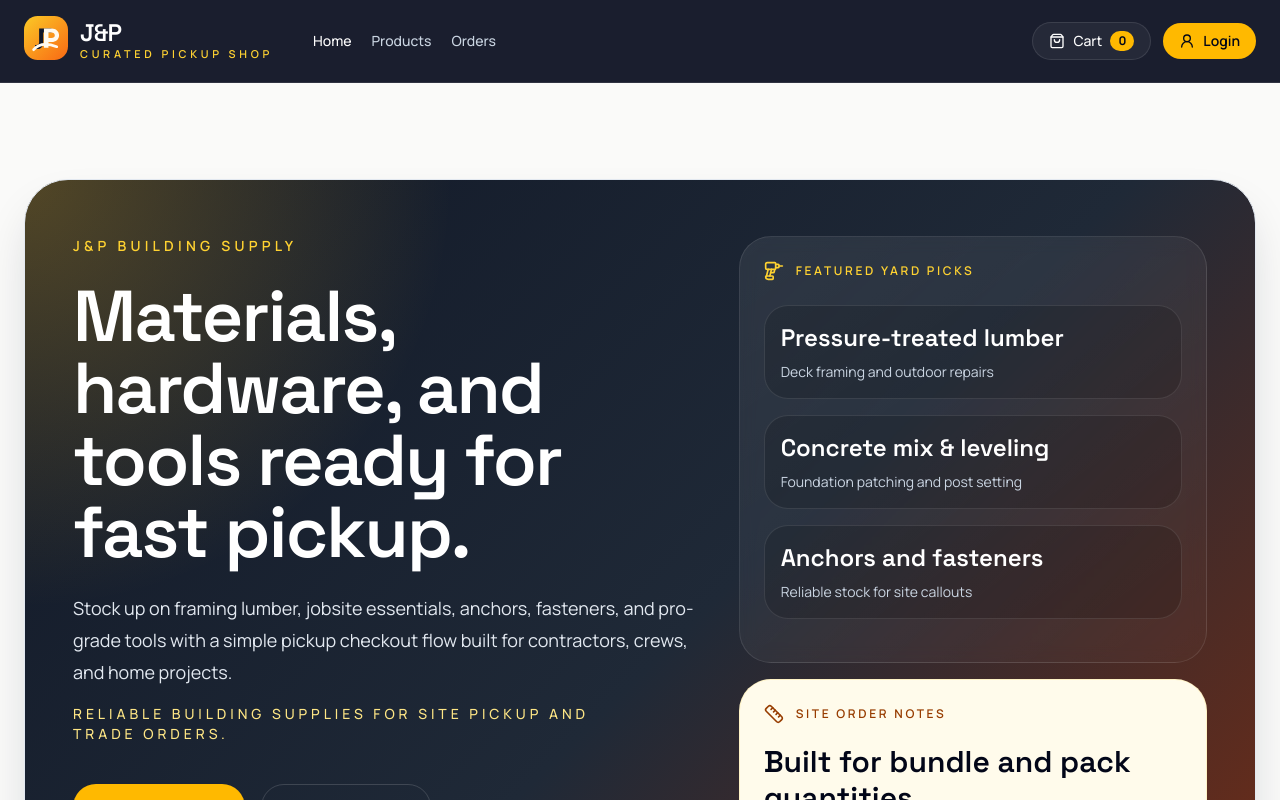
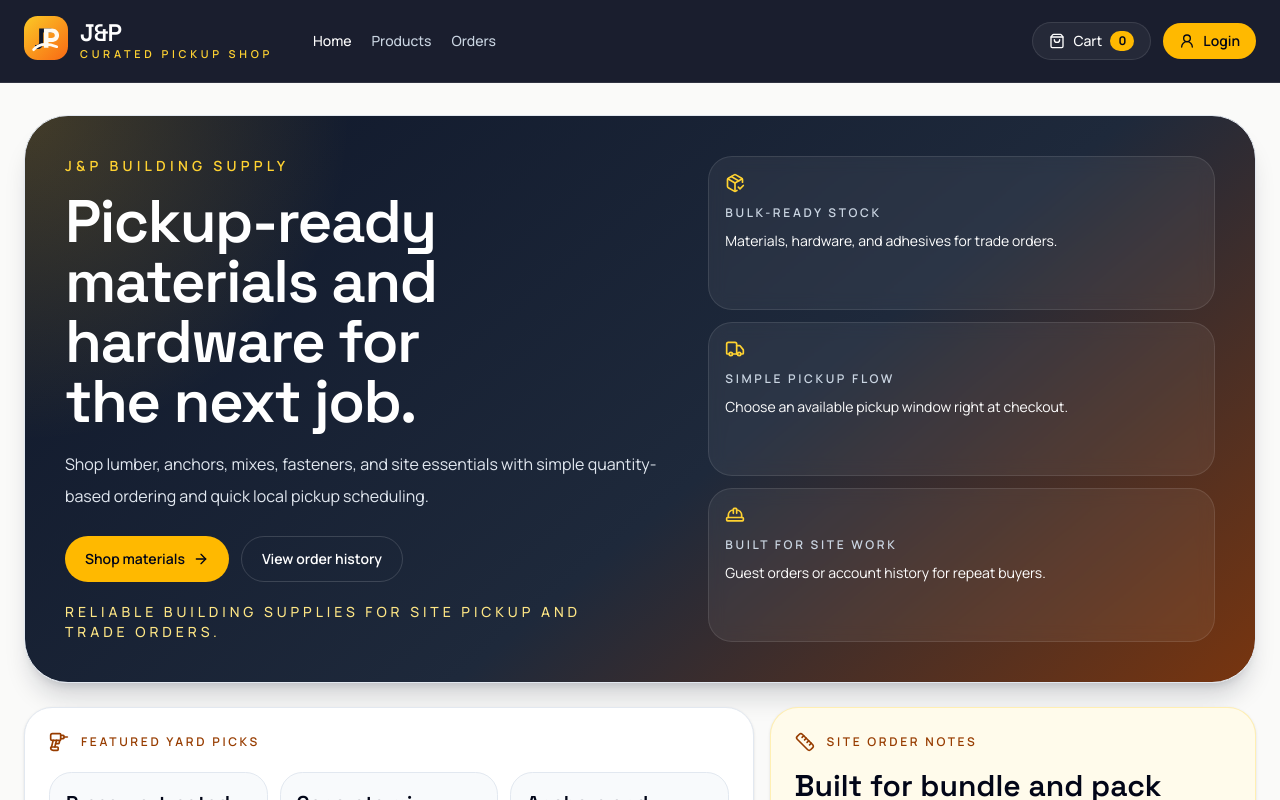
Before and after one commit to johneylin/StoreTemplate, a Next.js app: page / in a window 1280 px wide. Shown: the top 800 px of the page. Built offline with nearby package versions, Linux system fonts and the light colour scheme; no server answers; the database is empty.

Commit message:
fix: refine storefront mobile layout and pickup times

```diff
--- a/app/(shop)/login/page.tsx
+++ b/app/(shop)/login/page.tsx
@@ -1,6 +1,5 @@
 import { redirect } from "next/navigation";
 import { AuthForm } from "@/components/auth-form";
-import { BrandLogo } from "@/components/brand-logo";
 import { getSession } from "@/lib/auth";
 
 export default async function LoginPage() {
@@ -11,19 +10,7 @@ export default async function LoginPage() {
   }
 
   return (
-    <div className="mx-auto grid w-full max-w-7xl gap-10 px-6 py-16 pb-24 lg:grid-cols-[1fr_420px] lg:items-center">
-      <section className="rounded-[2.5rem] bg-slate-950 p-10 text-white shadow-2xl shadow-slate-900/20">
-        <BrandLogo />
-        <p className="mt-8 text-sm font-semibold uppercase tracking-[0.28em] text-amber-300">Account access</p>
-        <h1 className="mt-4 font-display text-5xl font-semibold tracking-tight text-balance">Login for pickup checkout, order history, and admin access.</h1>
-        <p className="mt-4 max-w-2xl text-lg leading-8 text-slate-300">
-          Guest checkout is available, and shoppers can also create an account here for order history. Admin credentials are configured privately through environment variables and are not displayed on this page.
-        </p>
-        <div className="mt-8 rounded-[2rem] bg-white/5 p-6 text-sm leading-7 text-slate-200">
-          <p><strong>Shoppers:</strong> you can register a new account from this form.</p>
-          <p><strong>Admins:</strong> use the email and password configured for your deployment.</p>
-        </div>
-      </section>
+    <div className="mx-auto flex w-full max-w-7xl justify-center px-4 py-10 pb-20 sm:px-6 sm:py-16 sm:pb-24">
       <AuthForm />
     </div>
   );
--- a/app/(shop)/page.tsx
+++ b/app/(shop)/page.tsx
@@ -14,85 +14,85 @@ export default async function HomePage() {
 
   return (
     <div className="pb-20">
-      <section className="mx-auto w-full max-w-7xl px-6 py-16 lg:py-24">
-        <div className="overflow-hidden rounded-[2.75rem] border border-slate-200 bg-[radial-gradient(circle_at_top_left,_rgba(251,191,36,0.28),_transparent_28%),linear-gradient(135deg,_#111827_0%,_#1f2937_52%,_#7c2d12_100%)] text-white shadow-2xl shadow-slate-900/20">
-          <div className="grid gap-8 px-8 py-10 lg:grid-cols-[1.15fr_0.85fr] lg:px-12 lg:py-14">
+      <section className="mx-auto w-full max-w-7xl px-4 pt-6 pb-8 sm:px-6 sm:pt-8">
+        <div className="overflow-hidden rounded-[2rem] border border-slate-200 bg-[radial-gradient(circle_at_top_left,_rgba(251,191,36,0.22),_transparent_24%),linear-gradient(140deg,_#0f172a_0%,_#1e293b_58%,_#78350f_100%)] text-white shadow-xl shadow-slate-900/15 sm:rounded-[2.75rem]">
+          <div className="grid gap-6 px-5 py-6 sm:px-8 sm:py-8 lg:grid-cols-[1.1fr_0.9fr] lg:px-10 lg:py-10">
             <div>
-              <p className="text-sm font-semibold uppercase tracking-[0.3em] text-amber-300">{STORE_NAME} Building Supply</p>
-              <h1 className="mt-6 max-w-4xl font-display text-5xl font-semibold tracking-tight text-balance md:text-7xl">
-                Materials, hardware, and tools ready for fast pickup.
+              <p className="text-xs font-semibold uppercase tracking-[0.3em] text-amber-300 sm:text-sm">{STORE_NAME} Building Supply</p>
+              <h1 className="mt-4 max-w-3xl font-display text-3xl font-semibold tracking-tight text-balance sm:text-4xl lg:text-6xl">
+                Pickup-ready materials and hardware for the next job.
               </h1>
-              <p className="mt-6 max-w-2xl text-lg leading-8 text-slate-200">
-                Stock up on framing lumber, jobsite essentials, anchors, fasteners, and pro-grade tools with a simple pickup checkout flow built for contractors, crews, and home projects.
+              <p className="mt-4 max-w-2xl text-sm leading-7 text-slate-200 sm:text-base sm:leading-8">
+                Shop lumber, anchors, mixes, fasteners, and site essentials with simple quantity-based ordering and quick local pickup scheduling.
               </p>
-              <p className="mt-4 max-w-xl text-sm font-medium uppercase tracking-[0.28em] text-amber-200">
-                {STORE_TAGLINE}
-              </p>
-              <div className="mt-10 flex flex-wrap gap-4">
-                <Link href="/products" className="inline-flex items-center gap-2 rounded-full bg-amber-400 px-6 py-3 text-sm font-semibold text-slate-950 transition hover:bg-amber-300">
+              <div className="mt-6 flex flex-col gap-3 sm:flex-row sm:flex-wrap">
+                <Link href="/products" className="inline-flex items-center justify-center gap-2 rounded-full bg-amber-400 px-5 py-3 text-sm font-semibold text-slate-950 transition hover:bg-amber-300">
                   Shop materials
                   <ArrowRight className="h-4 w-4" />
                 </Link>
-                <Link href="/orders" className="inline-flex items-center gap-2 rounded-full border border-white/15 px-6 py-3 text-sm font-semibold text-white transition hover:bg-white/10">
+                <Link href="/orders" className="inline-flex items-center justify-center gap-2 rounded-full border border-white/15 px-5 py-3 text-sm font-semibold text-white transition hover:bg-white/10">
                   View order history
                 </Link>
               </div>
+              <p className="mt-5 max-w-xl text-xs font-medium uppercase tracking-[0.24em] text-amber-200 sm:text-sm sm:tracking-[0.28em]">
+                {STORE_TAGLINE}
+              </p>
+            </div>
 
-              <div className="mt-10 grid gap-3 sm:grid-cols-3">
+            <div className="grid gap-3 sm:grid-cols-3 lg:grid-cols-1">
               {[
-                  { icon: PackageCheck, label: "Bulk-ready catalog", value: "Lumber, hardware, adhesives" },
-                  { icon: Truck, label: "Pickup workflow", value: "Fast local collection windows" },
-                  { icon: HardHat, label: "Trade friendly", value: "Guest checkout or account orders" },
+                { icon: PackageCheck, label: "Bulk-ready stock", value: "Materials, hardware, and adhesives for trade orders." },
+                { icon: Truck, label: "Simple pickup flow", value: "Choose an available pickup window right at checkout." },
+                { icon: HardHat, label: "Built for site work", value: "Guest orders or account history for repeat buyers." },
               ].map((item) => (
-                  <article key={item.label} className="rounded-[1.75rem] border border-white/10 bg-white/5 p-4 backdrop-blur-sm">
+                <article key={item.label} className="rounded-[1.5rem] border border-white/10 bg-white/6 p-4 backdrop-blur-sm">
                   <item.icon className="h-5 w-5 text-amber-300" />
-                    <p className="mt-4 text-xs font-semibold uppercase tracking-[0.22em] text-slate-300">{item.label}</p>
+                  <p className="mt-3 text-xs font-semibold uppercase tracking-[0.22em] text-slate-300">{item.label}</p>
                   <p className="mt-2 text-sm leading-6 text-white">{item.value}</p>
                 </article>
               ))}
             </div>
           </div>
+        </div>
 
-            <div className="grid gap-4 lg:grid-rows-[1.1fr_0.9fr]">
-              <div className="rounded-[2rem] border border-white/10 bg-[linear-gradient(145deg,_rgba(255,255,255,0.08),_rgba(255,255,255,0.02))] p-6 backdrop-blur-sm">
-                <div className="flex items-center gap-3 text-amber-300">
+        <div className="mt-6 grid gap-4 lg:grid-cols-[1.2fr_0.8fr]">
+          <div className="rounded-[1.75rem] border border-slate-200 bg-white p-5 shadow-sm sm:p-6">
+            <div className="flex items-center gap-3 text-amber-800">
               <Drill className="h-5 w-5" />
               <p className="text-xs font-semibold uppercase tracking-[0.22em]">Featured yard picks</p>
             </div>
-                <div className="mt-6 grid gap-4">
+            <div className="mt-5 grid gap-3 sm:grid-cols-3 lg:grid-cols-3">
               {[
-                    { name: "Pressure-treated lumber", note: "Deck framing and outdoor repairs" },
-                    { name: "Concrete mix & leveling", note: "Foundation patching and post setting" },
+                { name: "Pressure-treated lumber", note: "Deck framing and exterior repairs" },
+                { name: "Concrete mix", note: "Footings, posts, and patch work" },
                 { name: "Anchors and fasteners", note: "Reliable stock for site callouts" },
               ].map((item) => (
-                    <div key={item.name} className="rounded-[1.5rem] border border-white/10 bg-black/15 px-4 py-4">
-                      <p className="font-display text-2xl font-semibold">{item.name}</p>
-                      <p className="mt-2 text-sm text-slate-300">{item.note}</p>
+                <div key={item.name} className="rounded-[1.4rem] border border-slate-200 bg-slate-50 px-4 py-4">
+                  <p className="font-display text-xl font-semibold text-slate-950">{item.name}</p>
+                  <p className="mt-2 text-sm leading-6 text-slate-600">{item.note}</p>
                 </div>
               ))}
             </div>
           </div>
 
-              <div className="rounded-[2rem] border border-amber-300/20 bg-amber-50 p-6 text-slate-950">
+          <div className="rounded-[1.75rem] border border-amber-300/30 bg-amber-50 p-5 text-slate-950 shadow-sm sm:p-6">
             <div className="flex items-center gap-3 text-amber-800">
               <Ruler className="h-5 w-5" />
               <p className="text-xs font-semibold uppercase tracking-[0.22em]">Site order notes</p>
             </div>
-                <h2 className="mt-5 font-display text-3xl font-semibold">Built for bundle and pack quantities</h2>
+            <h2 className="mt-4 font-display text-2xl font-semibold sm:text-3xl">Built for bundle and pack quantities</h2>
             <p className="mt-3 text-sm leading-7 text-slate-700">
               Set minimum order quantities for materials sold by box, bundle, or case, then let customers place pickup orders without back-and-forth quoting.
             </p>
           </div>
         </div>
-          </div>
-        </div>
       </section>
 
-      <section className="mx-auto w-full max-w-7xl px-6 pb-8">
+      <section className="mx-auto w-full max-w-7xl px-4 pb-8 sm:px-6">
         <div className="flex flex-wrap items-center justify-between gap-4">
-          <div>
+          <div className="min-w-0">
             <p className="text-sm font-semibold uppercase tracking-[0.28em] text-amber-700">Featured products</p>
-            <h2 className="mt-2 font-display text-4xl font-semibold text-slate-950">Top picks for the next build</h2>
+            <h2 className="mt-2 font-display text-3xl font-semibold text-slate-950 sm:text-4xl">Top picks for the next build</h2>
           </div>
           <div className="flex flex-wrap gap-2">
             {categories.map((category) => (
--- a/app/(shop)/products/[slug]/page.tsx
+++ b/app/(shop)/products/[slug]/page.tsx
@@ -24,8 +24,8 @@ export default async function ProductDetailPage({ params }: ProductDetailPagePro
   const canBuy = !isComingSoon && !isOutOfStock;
 
   return (
-    <div className="mx-auto grid w-full max-w-7xl gap-10 px-6 py-12 pb-20 lg:grid-cols-[1fr_0.85fr]">
-      <div className="relative aspect-[4/3] overflow-hidden rounded-[2.5rem] border border-slate-200 bg-white shadow-sm lg:aspect-auto lg:min-h-[620px]">
+    <div className="mx-auto grid w-full max-w-7xl gap-6 px-4 py-6 pb-16 sm:gap-10 sm:px-6 sm:py-10 sm:pb-20 lg:grid-cols-[1fr_0.85fr] lg:py-12">
+      <div className="relative aspect-[4/3] overflow-hidden rounded-[2rem] border border-slate-200 bg-white shadow-sm sm:rounded-[2.5rem] lg:aspect-auto lg:min-h-[620px]">
         {product.videoUrl ? (
           <video src={product.videoUrl} controls className="h-full w-full object-cover" />
         ) : (
@@ -39,17 +39,21 @@ export default async function ProductDetailPage({ params }: ProductDetailPagePro
         )}
       </div>
 
-      <section className="rounded-[2.5rem] border border-slate-200 bg-white p-8 shadow-sm">
+      <section className="rounded-[2rem] border border-slate-200 bg-white p-5 shadow-sm sm:rounded-[2.5rem] sm:p-8">
         <Link href="/products" className="text-sm font-semibold text-slate-500 transition hover:text-slate-950">
           Back to products
         </Link>
-        <p className="mt-6 text-sm font-semibold uppercase tracking-[0.28em] text-amber-700">{product.category}</p>
-        <h1 className="mt-3 font-display text-5xl font-semibold tracking-tight text-slate-950">{product.name}</h1>
-        <p className="mt-5 text-lg leading-8 text-slate-600">{product.description}</p>
-        <div className="mt-8 flex items-center justify-between gap-4 rounded-[2rem] bg-slate-50 px-5 py-4">
+        <p className="mt-5 text-xs font-semibold uppercase tracking-[0.24em] text-amber-700 sm:mt-6 sm:text-sm sm:tracking-[0.28em]">
+          {product.category}
+        </p>
+        <h1 className="mt-3 font-display text-3xl font-semibold tracking-tight text-slate-950 sm:text-4xl lg:text-5xl">
+          {product.name}
+        </h1>
+        <p className="mt-4 text-base leading-7 text-slate-600 sm:mt-5 sm:text-lg sm:leading-8">{product.description}</p>
+        <div className="mt-6 flex flex-col gap-4 rounded-[1.75rem] bg-slate-50 px-4 py-4 sm:mt-8 sm:flex-row sm:items-center sm:justify-between sm:rounded-[2rem] sm:px-5">
           <div>
             <p className="text-sm text-slate-500">Price</p>
-            <p className="font-display text-3xl font-semibold text-slate-950">{formatCurrency(product.price)}</p>
+            <p className="font-display text-2xl font-semibold text-slate-950 sm:text-3xl">{formatCurrency(product.price)}</p>
             <p className="mt-2 text-sm font-semibold text-slate-700">
               {isComingSoon ? "Coming soon" : isOutOfStock ? "Out of stock" : `In stock: ${product.stockQuantity}`}
             </p>
@@ -64,6 +68,7 @@ export default async function ProductDetailPage({ params }: ProductDetailPagePro
             minimumQuantity={product.minimumOrderQuantity}
             disabled={!canBuy}
             label={isComingSoon ? "Coming soon" : isOutOfStock ? "Out of stock" : undefined}
+            className="w-full sm:w-auto"
           />
         </div>
       </section>
--- a/components/add-to-cart-button.tsx
+++ b/components/add-to-cart-button.tsx
@@ -4,17 +4,20 @@ import { useState } from "react";
 import { useRouter } from "next/navigation";
 import { LoaderCircle } from "lucide-react";
 import { useCart } from "@/components/cart-provider";
+import { cn } from "@/lib/utils";
 
 export function AddToCartButton({
   productId,
   minimumQuantity = 1,
   disabled = false,
   label,
+  className,
 }: {
   productId: string;
   minimumQuantity?: number;
   disabled?: boolean;
   label?: string;
+  className?: string;
 }) {
   const { addItem } = useCart();
   const router = useRouter();
@@ -33,7 +36,10 @@ export function AddToCartButton({
         setTimeout(() => setPending(false), 250);
       }}
       disabled={disabled}
-      className="inline-flex min-w-32 items-center justify-center gap-2 rounded-full bg-slate-950 px-5 py-3 text-sm font-semibold text-white transition hover:bg-slate-800 disabled:cursor-not-allowed disabled:bg-slate-300 disabled:text-slate-600"
+      className={cn(
+        "inline-flex min-w-32 items-center justify-center gap-2 rounded-full bg-slate-950 px-5 py-3 text-sm font-semibold text-white transition hover:bg-slate-800 disabled:cursor-not-allowed disabled:bg-slate-300 disabled:text-slate-600",
+        className,
+      )}
     >
       {pending ? <LoaderCircle className="h-4 w-4 animate-spin" /> : null}
       {label ?? (minimumQuantity > 1 ? `Add ${minimumQuantity}+ to cart` : "Add to cart")}
--- a/components/site-header.tsx
+++ b/components/site-header.tsx
@@ -21,10 +21,14 @@ export function SiteHeader() {
 
   return (
     <header className="sticky top-0 z-30 border-b border-white/10 bg-slate-950/90 backdrop-blur">
-      <div className="mx-auto flex w-full max-w-7xl items-center justify-between gap-6 px-6 py-4">
-        <div className="flex items-center gap-10">
+      <div className="mx-auto flex w-full max-w-7xl flex-wrap items-center justify-between gap-4 px-4 py-3 sm:px-6 sm:py-4">
+        <div className="flex min-w-0 items-center gap-4 sm:gap-10">
           <Link href="/" className="transition hover:opacity-90">
-            <BrandLogo />
+            <BrandLogo
+              className="gap-2 sm:gap-3"
+              markClassName="h-9 w-9 sm:h-11 sm:w-11"
+              textClassName="[&_span:first-child]:text-lg sm:[&_span:first-child]:text-2xl [&_span:last-child]:hidden sm:[&_span:last-child]:block"
+            />
           </Link>
           <nav className="hidden gap-5 md:flex">
             {links.map((link) => (
@@ -42,13 +46,13 @@ export function SiteHeader() {
           </nav>
         </div>
 
-        <div className="flex items-center gap-3">
+        <div className="flex w-full items-center justify-end gap-2 sm:w-auto sm:gap-3">
           <Link
             href="/cart"
-            className="inline-flex items-center gap-2 rounded-full border border-white/10 bg-white/5 px-4 py-2 text-sm font-medium text-white transition hover:bg-white/10"
+            className="inline-flex items-center gap-2 rounded-full border border-white/10 bg-white/5 px-3 py-2 text-sm font-medium text-white transition hover:bg-white/10 sm:px-4"
           >
             <ShoppingBag className="h-4 w-4" />
-            Cart
+            <span className="hidden sm:inline">Cart</span>
             <span className="rounded-full bg-amber-400 px-2 py-0.5 text-xs font-bold text-slate-950">
               {count}
             </span>
@@ -58,15 +62,15 @@ export function SiteHeader() {
             <button
               type="button"
               onClick={() => signOut({ callbackUrl: "/" })}
-              className="inline-flex items-center gap-2 rounded-full border border-white/10 px-4 py-2 text-sm font-medium text-slate-200 transition hover:bg-white/10"
+              className="inline-flex min-w-0 items-center gap-2 rounded-full border border-white/10 px-3 py-2 text-sm font-medium text-slate-200 transition hover:bg-white/10 sm:px-4"
             >
               <UserRound className="h-4 w-4" />
-              {session.user.name ?? "Sign out"}
+              <span className="truncate">{session.user.name ?? "Sign out"}</span>
             </button>
           ) : (
             <Link
               href="/login"
-              className="inline-flex items-center gap-2 rounded-full bg-amber-400 px-4 py-2 text-sm font-semibold text-slate-950 transition hover:bg-amber-300"
+              className="inline-flex items-center gap-2 rounded-full bg-amber-400 px-3 py-2 text-sm font-semibold text-slate-950 transition hover:bg-amber-300 sm:px-4"
             >
               <UserRound className="h-4 w-4" />
               Login
--- a/lib/order-display.ts
+++ b/lib/order-display.ts
@@ -1,6 +1,35 @@
 import { formatAddress } from "@/lib/store-config";
 
-const PICKUP_TIME_ZONE = "America/Toronto";
+function padPickupPart(value: number) {
+  return value.toString().padStart(2, "0");
+}
+
+function formatPickupTimeValue(date: Date) {
+  return new Intl.DateTimeFormat("en-CA", {
+    hour: "numeric",
+    minute: "2-digit",
+    timeZone: "UTC",
+  }).format(date);
+}
+
+export function createPickupDate(value: string) {
+  const [year, month, day] = value.split("-").map(Number);
+  return new Date(Date.UTC(year, month - 1, day));
+}
+
+export function createPickupDateTime(date: string, time: string) {
+  const [year, month, day] = date.split("-").map(Number);
+  const [hours, minutes] = time.split(":").map(Number);
+  return new Date(Date.UTC(year, month - 1, day, hours, minutes));
+}
+
+export function formatPickupDateInputValue(date: Date) {
+  return `${date.getUTCFullYear()}-${padPickupPart(date.getUTCMonth() + 1)}-${padPickupPart(date.getUTCDate())}`;
+}
+
+export function formatPickupTimeInputValue(date: Date) {
+  return `${padPickupPart(date.getUTCHours())}:${padPickupPart(date.getUTCMinutes())}`;
+}
 
 export const paymentMethodLabels = {
   E_TRANSFER: "E-transfer",
@@ -68,33 +97,13 @@ export function formatPickupContact(order: {
 }
 
 export function formatPickupSlotRange(startTime: Date, endTime: Date) {
-  return `${new Intl.DateTimeFormat("en-CA", {
-    hour: "numeric",
-    minute: "2-digit",
-    timeZone: PICKUP_TIME_ZONE,
-  }).format(startTime)} - ${new Intl.DateTimeFormat("en-CA", {
-    hour: "numeric",
-    minute: "2-digit",
-    timeZone: PICKUP_TIME_ZONE,
-  }).format(endTime)}`;
+  return `${formatPickupTimeValue(startTime)} - ${formatPickupTimeValue(endTime)}`;
 }
 
 export function formatPickupSlotInputValue(slot: {
   startTime: Date;
 }) {
-  const parts = new Intl.DateTimeFormat("en-CA", {
-    year: "numeric",
-    month: "2-digit",
-    day: "2-digit",
-    hour: "2-digit",
-    minute: "2-digit",
-    hour12: false,
-    timeZone: PICKUP_TIME_ZONE,
-  }).formatToParts(slot.startTime);
-
-  const get = (type: string) => parts.find((part) => part.type === type)?.value ?? "";
-
-  return `${get("year")}-${get("month")}-${get("day")}T${get("hour")}:${get("minute")}`;
+  return `${formatPickupDateInputValue(slot.startTime)}T${formatPickupTimeInputValue(slot.startTime)}`;
 }
 
 export function formatPickupSlotLabel(slot: {
@@ -107,7 +116,7 @@ export function formatPickupSlotLabel(slot: {
     year: "numeric",
     month: "2-digit",
     day: "2-digit",
-    timeZone: PICKUP_TIME_ZONE,
+    timeZone: "UTC",
   }).format(slot.date);
 
   return `${dateLabel} ${formatPickupSlotRange(slot.startTime, slot.endTime)}`;
```
Also changed, not shown: app/(admin)/admin/orders/page.tsx (+15 -11 lines). Lines whose indentation alone changed are shown as unchanged.
